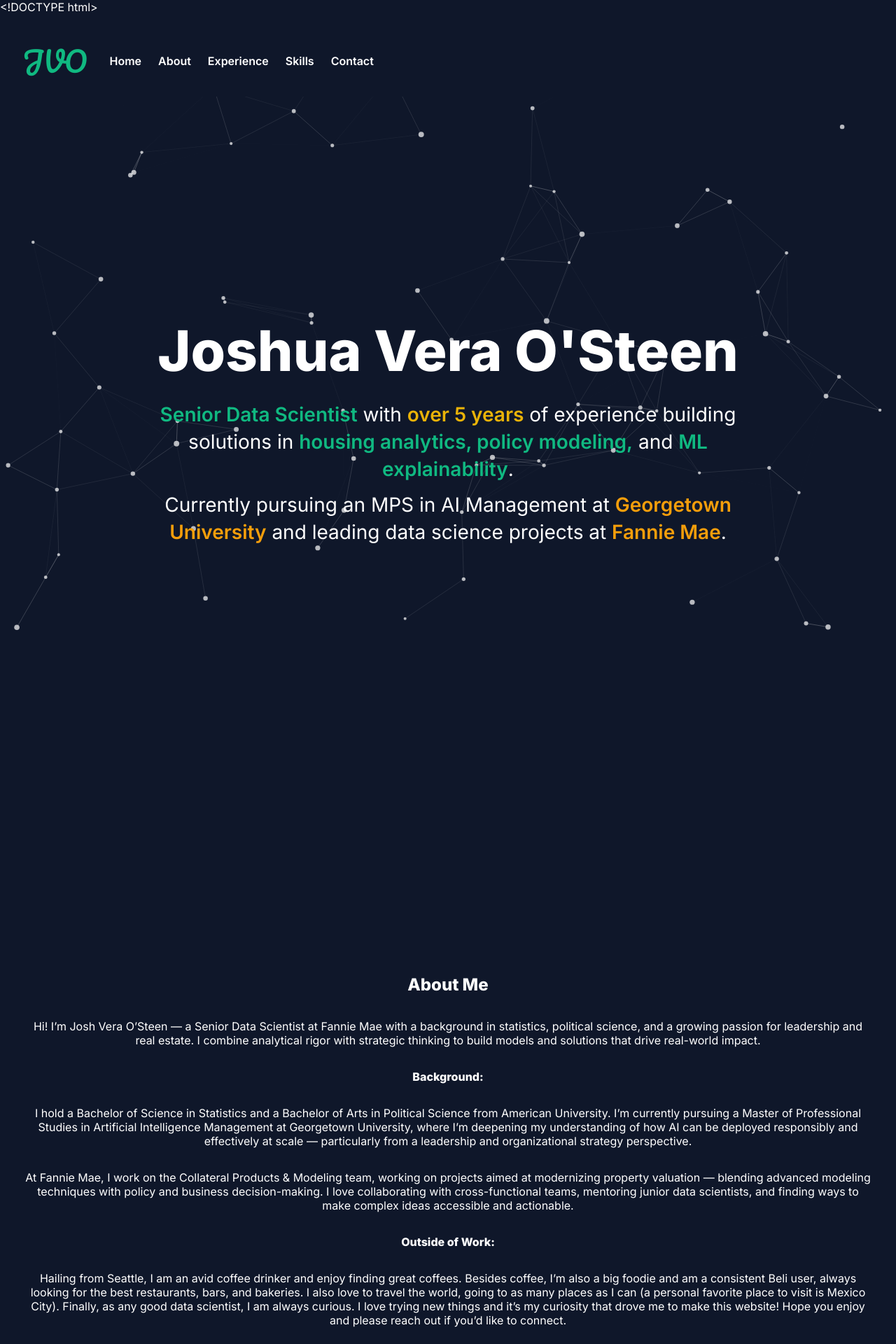
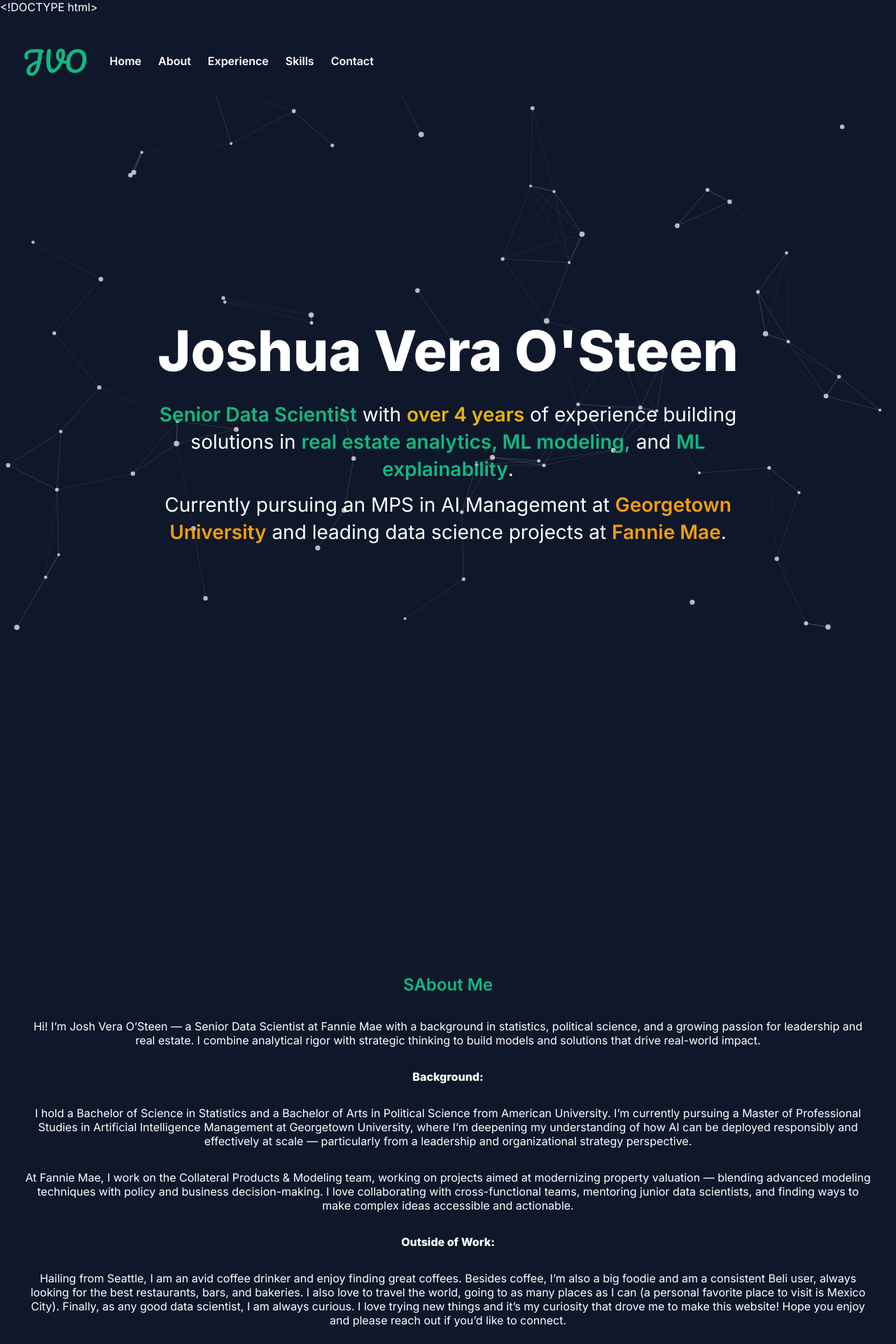
Before and after one commit to JVOsteen/JVOsteen.github.io, a Jekyll site: the page built from index.md, in a window 1280 px wide. Shown: the top 1920 px of the page at 70% size. Built offline with Jekyll 4.4.1, drawn with Linux system fonts in a browser that asks for light colours.

Commit message:
Update index.md

```diff
--- a/index.md
+++ b/index.md
@@ -229,13 +229,13 @@
   <section id="hero">
     <h1>Joshua Vera O'Steen</h1>
     <div class="hero-text">
-      <p><span class="highlight-green">Senior Data Scientist</span> with <span class="highlight-yellow">over 5 years</span> of experience building solutions in <span class="highlight-green">housing analytics, policy modeling,</span> and <span class="highlight-green">ML explainability</span>.</p>
+      <p><span class="highlight-green">Senior Data Scientist</span> with <span class="highlight-yellow">over 4 years</span> of experience building solutions in <span class="highlight-green">real estate analytics, ML modeling,</span> and <span class="highlight-green">ML explainability</span>.</p>
       <p>Currently pursuing an MPS in AI Management at <span class="highlight-orange">Georgetown University</span> and leading data science projects at <span class="highlight-orange">Fannie Mae</span>.</p>
     </div>
   </section>
 
   <section id="about">
-    <h2>About Me</h2>
+    <h2><span class="highlight-green">SAbout Me</span></h2>
     <p>Hi! I’m Josh Vera O’Steen — a Senior Data Scientist at Fannie Mae with a background in statistics, political science, and a growing passion for leadership and real estate. I combine analytical rigor with strategic thinking to build models and solutions that drive real-world impact.</p>
     <p><strong>Background:</strong></p>
     <p>I hold a Bachelor of Science in Statistics and a Bachelor of Arts in Political Science from American University. I’m currently pursuing a Master of Professional Studies in Artificial Intelligence Management at Georgetown University, where I’m deepening my understanding of how AI can be deployed responsibly and effectively at scale — particularly from a leadership and organizational strategy perspective.</p>
```
